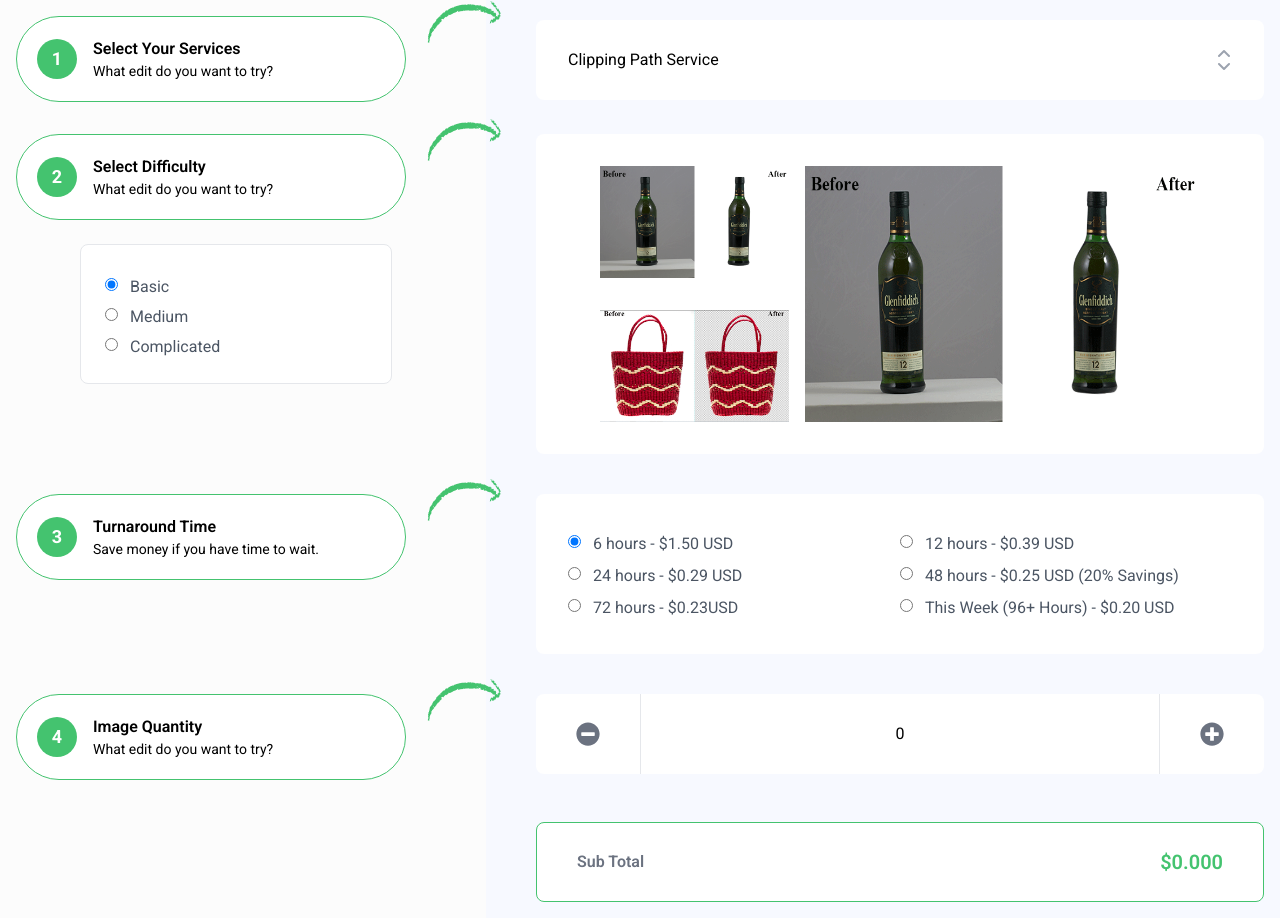
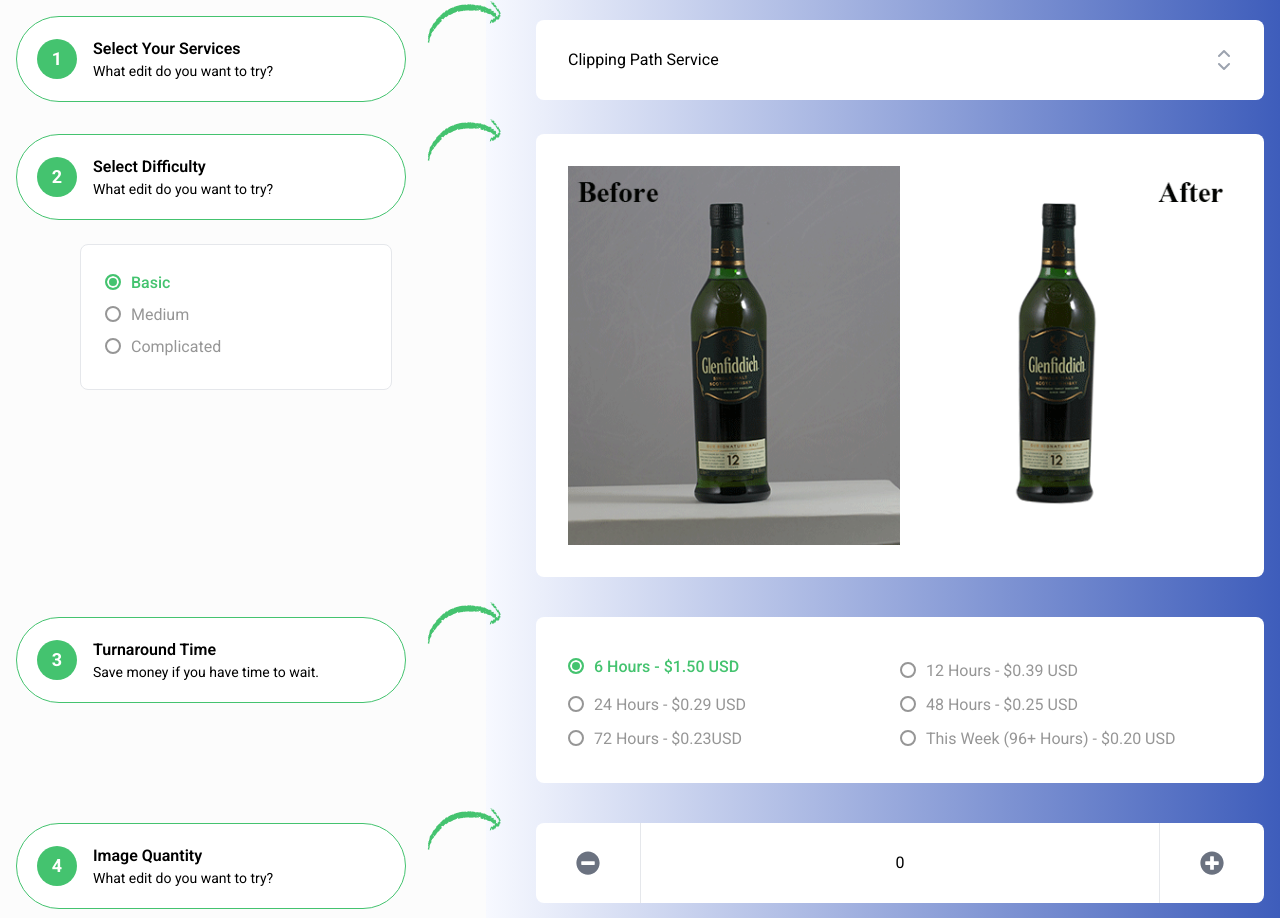
Before and after one commit to itarek99/price-calculator, a React (Vite) app: page / in a window 1280 px wide. Shown: the part 456-1374 px from the top of the page. Built offline with nearby package versions, Linux system fonts and the light colour scheme.

Commit message:
some ui fixing

```diff
--- a/src/Pages/PricePage/Component/SelectDifficulty.jsx
+++ b/src/Pages/PricePage/Component/SelectDifficulty.jsx
@@ -1,14 +1,15 @@
 import arrow from '../../../assets/arrow_right.png';
-import clipping_path_1 from '../../../assets/clipping_path_sample_1.jpg';
-import clipping_path_2 from '../../../assets/clipping_path_sample_2.png';
 
-const SelectDifficulty = ({ difficulty, setDifficulty }) => {
+const SelectDifficulty = ({ selectedService, difficulty, setDifficulty }) => {
+  const difficultyPlans = Object.keys(selectedService.difficulty || {});
   const handleRadioChange = (event) => {
     setDifficulty(event.target.value);
   };
 
   return (
     <div className='grid grid-cols-12 mt-8'>
+      {selectedService.difficulty && (
+        <>
           <div className='col-span-12 xl:col-span-5'>
             <div className='border bg-white border-primary xl:w-9/12 p-5 rounded-full flex items-center gap-4 relative mb-4 xl:mb-6'>
               <div className='h-10 w-10 bg-primary rounded-full text-white flex justify-center items-center'>
@@ -25,65 +26,41 @@ const SelectDifficulty = ({ difficulty, setDifficulty }) => {
             </div>
 
             <div className='border bg-white ml-12 xl:ml-16 xl:mr-36 p-6 mb-7 rounded-lg'>
-          <div className='flex items-center gap-3'>
+              {difficultyPlans.map((item, index) => (
+                <div key={index} className='flex items-center mb-1.5'>
                   <input
-              checked={difficulty === 'basic'}
                     onChange={handleRadioChange}
-              value='basic'
-              id='basic'
+                    checked={difficulty === item}
+                    value={item}
+                    id={item}
                     name='difficulty'
                     type='radio'
+                    className='hidden'
                   />
-            <label htmlFor='basic' className='pt-1.5 text-gray-600'>
-              Basic
+                  <label
+                    htmlFor={item}
+                    className={`flex items-center xl:cursor-pointer select-none ${
+                      difficulty === item ? 'text-primary font-medium' : 'text-grey'
+                    }`}
+                  >
+                    <span
+                      className={`w-4 h-4 rounded-full mr-2.5 border-2 ${
+                        difficulty === item ? 'border-primary bg-primary' : 'border-grey'
+                      }`}
+                    ></span>
+                    <span className='xl:mt-0.5 capitalize'>{item}</span>
                   </label>
                 </div>
-          <div className='flex items-center gap-3'>
-            <input
-              checked={difficulty === 'medium'}
-              onChange={handleRadioChange}
-              value='medium'
-              id='medium'
-              name='difficulty'
-              type='radio'
-            />
-            <label htmlFor='medium' className='pt-1.5 text-gray-600'>
-              Medium
-            </label>
-          </div>
-          <div className='flex items-center gap-3'>
-            <input
-              checked={difficulty === 'complicated'}
-              onChange={handleRadioChange}
-              value='complicated'
-              id='complicated'
-              name='difficulty'
-              type='radio'
-            />
-            <label htmlFor='complicated' className='pt-1.5 text-gray-600'>
-              Complicated
-            </label>
+              ))}
             </div>
           </div>
-      </div>
-
           <div className='col-span-12 xl:col-span-7'>
-        <div className='grid grid-cols-3 bg-white px-5 xl:px-16 py-5 xl:py-8 rounded-lg gap-4 h-44 xl:h-80 overflow-hidden'>
-          <div className='col-span-1 flex flex-col justify-between'>
-            <div className='mb-3'>
-              <img className='h-16 xl:h-28 w-full' src={clipping_path_2} alt='Work sample' />
-            </div>
-            <div>
-              <img className='h-16 xl:h-28 w-full' src={clipping_path_1} alt='Work sample' />
+            <div className=' bg-white p-4 xl:p-8 rounded-lg gap-4 overflow-hidden'>
+              <img className='' src={selectedService.difficulty[difficulty].thumbnail} alt='Work sample' />
             </div>
           </div>
-          <div className='col-span-2'>
-            <div>
-              <img className='object-fill h-36 xl:h-64 w-full' src={clipping_path_2} alt='Work sample' />
-            </div>
-          </div>
-        </div>
-      </div>
+        </>
+      )}
     </div>
   );
 };
--- a/src/Pages/PricePage/Component/SelectServices.jsx
+++ b/src/Pages/PricePage/Component/SelectServices.jsx
@@ -17,7 +17,7 @@ const SelectServices = ({ services, selectedService, setSelectedService }) => {
             <div className='relative mt-1'>
               <Listbox.Button className='relative w-full cursor-default rounded-lg py-4 px-4  xl:py-7 xl:px-8 text-left bg-white border-gray-300'>
                 <span className='block truncate'>{selectedService.name}</span>
-                <span className='pointer-events-none absolute inset-y-0 right-4 flex items-center pr-2'>
+                <span className='pointer-events-none absolute inset-y-0 right-1 xl:right-4 flex items-center pr-2'>
                   <HiChevronUpDown className='h-8 w-8 text-gray-400' aria-hidden='true' />
                 </span>
               </Listbox.Button>
--- a/src/Pages/PricePage/Component/TurnaroundTime.jsx
+++ b/src/Pages/PricePage/Component/TurnaroundTime.jsx
@@ -8,26 +8,39 @@ const TurnaroundTime = ({ difficulty, selectedService, selectedPlan, setSelected
         <p className='text-sm'>Save money if you have time to wait.</p>
       </LeftSide>
 
+      {selectedService.difficulty && (
         <div className='col-span-12 xl:col-span-7'>
           <div className='ml-12 xl:ml-0 flex flex-col xl:flex-row xl:gap-28 p-4 xl:p-8 rounded-lg bg-white text-sm xl:text-base'>
-          <div className='xl:flex xl:flex-wrap'>
-            {selectedService.pricing[difficulty].map((price, priceIdx) => (
-              <div key={priceIdx} className='flex  items-center gap-3 mb-0.5 basis-1/2'>
+            <div className='space-y-2 xl:flex xl:flex-wrap'>
+              {selectedService?.difficulty[difficulty]?.pricing.map((price, priceIdx) => (
+                <div key={priceIdx} className='flex items-centers basis-1/2'>
                   <input
-                  checked={selectedPlan.title === price.title}
+                    checked={selectedPlan?.title === price?.title}
                     onChange={() => setSelectedPlan(price)}
-                  id={price.title + priceIdx}
+                    id={price?.title + priceIdx}
                     name='price'
                     type='radio'
+                    className='hidden'
                   />
-                <label htmlFor={price.title + priceIdx} className='pt-1.5 text-gray-600'>
-                  {price.title}
+                  <label
+                    htmlFor={price?.title + priceIdx}
+                    className={`flex items-center xl:cursor-pointer select-none ${
+                      selectedPlan?.title === price?.title ? 'text-primary font-medium' : 'text-grey'
+                    }`}
+                  >
+                    <span
+                      className={`w-4 h-4 rounded-full mr-2.5 border-2 ${
+                        selectedPlan?.title === price?.title ? 'border-primary bg-primary' : 'border-grey'
+                      }`}
+                    ></span>
+                    <span className=' xl:mt-0.5 capitalize'>{price?.title}</span>
                   </label>
                 </div>
               ))}
             </div>
           </div>
         </div>
+      )}
     </div>
   );
 };
--- a/src/Pages/PricePage/PricePage.jsx
+++ b/src/Pages/PricePage/PricePage.jsx
@@ -8,20 +8,20 @@ import SelectDifficulty from './Component/SelectDifficulty';
 import SelectServices from './Component/SelectServices';
 import TurnaroundTime from './Component/TurnaroundTime';
 import UploadFile from './Component/UploadFile';
-// #
+
 const PricePage = () => {
   const [selectedService, setSelectedService] = useState(services[0]);
   const [difficulty, setDifficulty] = useState('basic');
   const [selectedPlan, setSelectedPlan] = useState({});
 
   useEffect(() => {
-    setSelectedPlan(selectedService.pricing[difficulty][0]);
+    setSelectedPlan(selectedService.difficulty ? selectedService.difficulty[difficulty].pricing[0] : null);
   }, [selectedService, difficulty]);
 
   return (
     <>
       <Heading />
-      <main className='mt-12 bg-[#F7F9FF] xl:bg-gradient-to-r from-[#FCFCFC] from-[38%]  via-[#F7F9FF] via-[38%] to-[#F7F9FF] to-100% py-16 xl:mt-20'>
+      <main className='mt-12 bg-[#4360b8] xl:bg-gradient-to-r from-[#FCFCFC] from-[38%]  via-[#F7F9FF] via-[38%] to-[#3e5dbb] to-100% py-16 xl:mt-20 '>
         <div className='container mx-auto px-4 '>
           <div>
             <h2 className='text-3xl font-bold'>Get Your Estimate</h2>
@@ -32,14 +32,14 @@ const PricePage = () => {
             selectedService={selectedService}
             setSelectedService={setSelectedService}
           />
-          <SelectDifficulty difficulty={difficulty} setDifficulty={setDifficulty} />
+          <SelectDifficulty selectedService={selectedService} difficulty={difficulty} setDifficulty={setDifficulty} />
           <TurnaroundTime
             difficulty={difficulty}
             selectedService={selectedService}
             selectedPlan={selectedPlan}
             setSelectedPlan={setSelectedPlan}
           />
-          <ImageQuantity selectedPlan={selectedPlan} />
+          <ImageQuantity selectedService={selectedService} selectedPlan={selectedPlan} />
           <UploadFile />
         </div>
       </main>
--- a/src/data/services.js
+++ b/src/data/services.js
@@ -1,90 +1,46 @@
+import clipping_path_medium from '../assets/clipping_path_sample_1.jpg';
+import clipping_path_basic from '../assets/clipping_path_sample_2.png';
 const services = [
   {
     name: 'Clipping Path Service',
-    pricing: {
-      basic: [
+    difficulty: {
+      basic: {
+        thumbnail: clipping_path_basic,
+        pricing: [
           { title: '6 hours - $1.50 USD', price: 1.5 },
           { title: '12 hours - $0.39 USD', price: 0.39 },
           { title: '24 hours - $0.29 USD', price: 0.29 },
-        { title: '48 hours - $0.25 USD (20% Savings)', price: 0.25 },
+          { title: '48 hours - $0.25 USD', price: 0.25 },
           { title: '72 hours - $0.23USD', price: 0.23 },
           { title: 'This Week (96+ Hours) - $0.20 USD', price: 0.2 },
         ],
-      medium: [
+      },
+      medium: {
+        thumbnail: clipping_path_medium,
+        pricing: [
           { title: '6 hours - $2.50 USD', price: 2.5 },
           { title: '12 hours - $0.39 USD', price: 0.39 },
           { title: '24 hours - $0.29 USD', price: 0.29 },
-        { title: '48 hours - $0.25 USD (20% Savings)', price: 0.25 },
+          { title: '48 hours - $0.25 USD', price: 0.25 },
           { title: '72 hours - $0.23USD', price: 0.23 },
           { title: 'This Week (96+ Hours) - $0.20 USD', price: 0.2 },
         ],
-      complicated: [
+      },
+      complicated: {
+        thumbnail: clipping_path_medium,
+        pricing: [
           { title: '6 hours - $3.50 USD', price: 3.5 },
           { title: '12 hours - $0.39 USD', price: 0.39 },
           { title: '24 hours - $0.29 USD', price: 0.29 },
-        { title: '48 hours - $0.25 USD (20% Savings)', price: 0.25 },
+          { title: '48 hours - $0.25 USD', price: 0.25 },
           { title: '72 hours - $0.23USD', price: 0.23 },
           { title: 'This Week (96+ Hours) - $0.20 USD', price: 0.2 },
         ],
       },
     },
-  {
-    name: 'Color Correction Service',
-    pricing: {
-      basic: [
-        { title: '6 hours - $1 USD', price: 1 },
-        { title: '12 hours - $0.39 USD', price: 0.39 },
-        { title: '24 hours - $0.29 USD', price: 0.29 },
-        { title: '48 hours - $0.25 USD (20% Savings)', price: 0.25 },
-        { title: '72 hours - $0.23USD', price: 0.23 },
-        { title: 'This Week (96+ Hours) - $0.20 USD', price: 0.2 },
-      ],
-      medium: [
-        { title: '6 hours - $2.50 USD', price: 2.5 },
-        { title: '12 hours - $0.39 USD', price: 0.39 },
-        { title: '24 hours - $0.29 USD', price: 0.29 },
-        { title: '48 hours - $0.25 USD (20% Savings)', price: 0.25 },
-        { title: '72 hours - $0.23USD', price: 0.23 },
-        { title: 'This Week (96+ Hours) - $0.20 USD', price: 0.2 },
-      ],
-      complicated: [
-        { title: '6 hours - $3.50 USD', price: 3.5 },
-        { title: '12 hours - $0.39 USD', price: 0.39 },
-        { title: '24 hours - $0.29 USD', price: 0.29 },
-        { title: '48 hours - $0.25 USD (20% Savings)', price: 0.25 },
-        { title: '72 hours - $0.23USD', price: 0.23 },
-        { title: 'This Week (96+ Hours) - $0.20 USD', price: 0.2 },
-      ],
-    },
   },
   {
-    name: 'Image Manipulation',
-    pricing: {
-      basic: [
-        { title: '6 hours - $1.75 USD', price: 1.75 },
-        { title: '12 hours - $0.39 USD', price: 0.39 },
-        { title: '24 hours - $0.29 USD', price: 0.29 },
-        { title: '48 hours - $0.25 USD (20% Savings)', price: 0.25 },
-        { title: '72 hours - $0.23USD', price: 0.23 },
-        { title: 'This Week (96+ Hours) - $0.20 USD', price: 0.2 },
-      ],
-      medium: [
-        { title: '6 hours - $2.75 USD', price: 2.75 },
-        { title: '12 hours - $0.39 USD', price: 0.39 },
-        { title: '24 hours - $0.29 USD', price: 0.29 },
-        { title: '48 hours - $0.25 USD (20% Savings)', price: 0.25 },
-        { title: '72 hours - $0.23USD', price: 0.23 },
-        { title: 'This Week (96+ Hours) - $0.20 USD', price: 0.2 },
-      ],
-      complicated: [
-        { title: '6 hours - $3.75 USD', price: 3.75 },
-        { title: '12 hours - $0.39 USD', price: 0.39 },
-        { title: '24 hours - $0.29 USD', price: 0.29 },
-        { title: '48 hours - $0.25 USD (20% Savings)', price: 0.25 },
-        { title: '72 hours - $0.23USD', price: 0.23 },
-        { title: 'This Week (96+ Hours) - $0.20 USD', price: 0.2 },
-      ],
-    },
+    name: 'Multi Clipping Path',
   },
 ];
 
--- a/src/index.css
+++ b/src/index.css
@@ -3,14 +3,6 @@
 @tailwind components;
 @tailwind utilities;
 
-/* Chrome, Safari, Edge, Opera */
-input::-webkit-outer-spin-button,
-input::-webkit-inner-spin-button {
-  -webkit-appearance: none;
-  margin: 0;
+input[type='radio']:checked + label span {
+  box-shadow: 0px 0px 0px 2px white inset;
 }
-
-/* Firefox */
-input[type='number'] {
-  -moz-appearance: textfield;
-}
--- a/tailwind.config.js
+++ b/tailwind.config.js
@@ -13,6 +13,9 @@ export default {
         secondary: {
           DEFAULT: '#FF8643',
         },
+        grey: {
+          DEFAULT: '#969696',
+        },
       },
       scale: {
         '-100': '-1',
```
Also changed, not shown: src/Pages/PricePage/Component/ImageQuantity.jsx (+4 -11 lines). Lines whose indentation alone changed are shown as unchanged.
